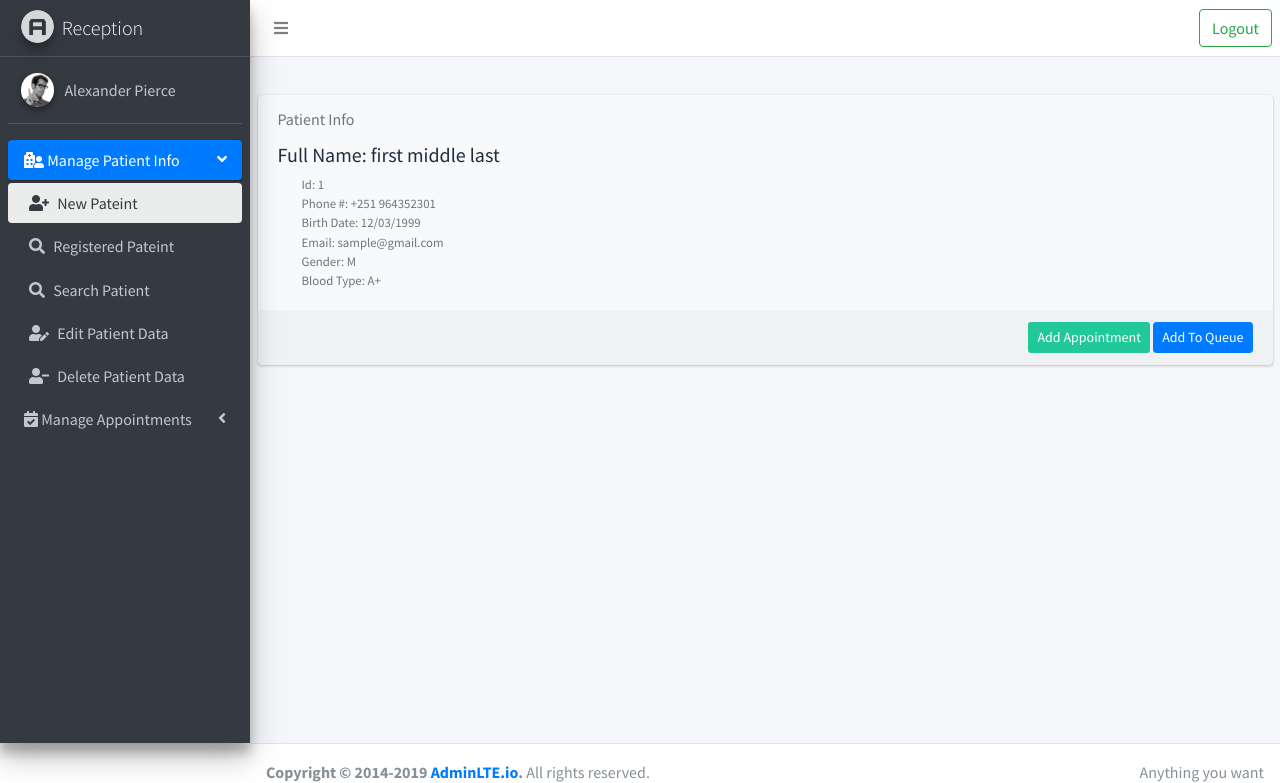
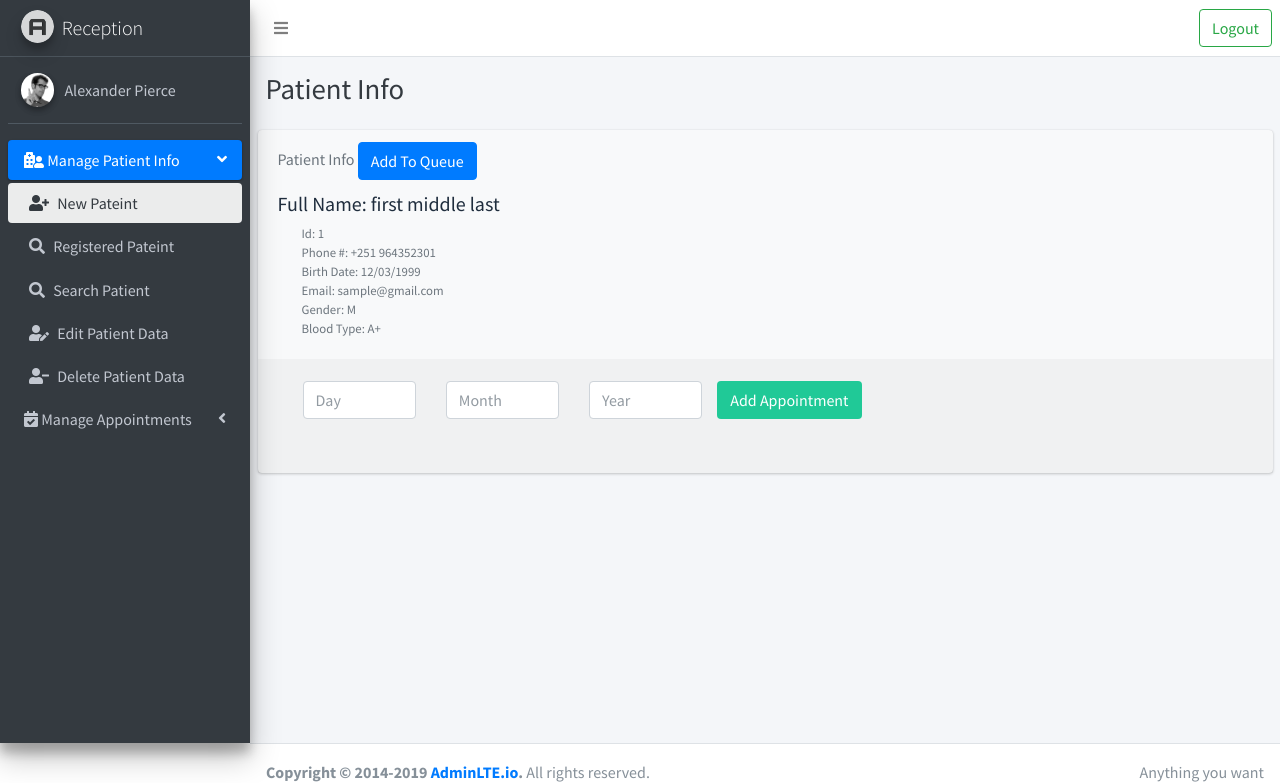
Before and after one commit to mohaali482/hms-react, a Django app: page /hospital/patient/1 in a window 1280 px wide. Shown: the top 783 px of the page. Run offline with Django 3.2, Linux system fonts and the light colour scheme; some libraries are stand-ins or nearby versions.

Commit message:
refactored patient info page

```diff
--- a/hms/hospital/templates/hospital/patient-info.html
+++ b/hms/hospital/templates/hospital/patient-info.html
@@ -4,6 +4,9 @@
   <div class="card bg-light">
     <div class="card-header text-muted border-bottom-0">
       Patient Info
+      <a href="#" class="btn btn-primary">
+        Add To Queue
+      </a>
     </div>
     <div class="card-body pt-0">
       <div class="row">
@@ -22,12 +25,32 @@
     </div>
     <div class="card-footer">
       <div class="text-right">
-        <a href="#" class="btn btn-sm bg-teal">
-          Add Appointment
-        </a>
-        <a href="#" class="btn btn-sm btn-primary">
-          Add To Queue
-        </a>
+        <div class="inline-form">
+          <form action="" class = "form-group" style= "padding: 10px; display: flex;">
+            <style>
+              .input {
+                width: 15%;
+              }
+              .form-group {
+                padding: 0 15px;
+              }
+            </style>
+            <div class="form-group input">
+              <input type="number" class = "form-control" placeholder="Day">
+            </div>
+            <div class="form-group input">
+              <input type="number" class = "form-control" placeholder="Month">
+            </div>
+            <div class="form-group input">
+              <input type="number" class = "form-control" placeholder="Year">
+            </div>
+            <div>
+              <a href="#" class="btn bg-teal">
+                Add Appointment
+              </a>
+            </div>
+          </form>
+        </div>
       </div>
     </div>
   </div>
--- a/hms/hospital/views.py
+++ b/hms/hospital/views.py
@@ -67,6 +67,7 @@ def search_patient(request):
 def patientInfo(request, id):
     context = {}
     context['reception'] = True
+    context['title'] = 'Patient Info'
     patient = {
         "id": id,
         "first_name": "first",
```
